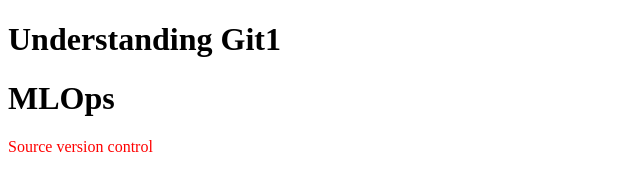
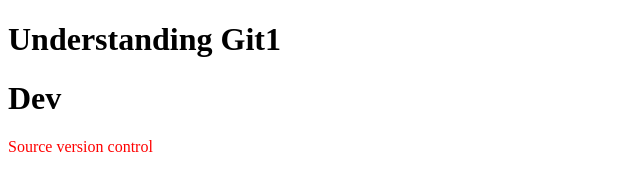
Before and after one commit to biju-sasidharan/git-training, a plain HTML site: page index.html in a window 1280 px wide. Shown: the top 169 px of the page, without its empty margins (0-640 px from the left). Drawn offline with Linux system fonts and the light colour scheme.

Commit message:
Modified h1 tag to Dev

```diff
--- a/index.html
+++ b/index.html
@@ -2,7 +2,7 @@
 <html>
     <body>
         <h1>Understanding Git1</h1>
-        <h1>MLOps</h1>
+        <h1>Dev</h1>
         <p style="color: red;">Source version control</p>
         <button>Book Now</button>
         <button>Apply Now</button>
```
